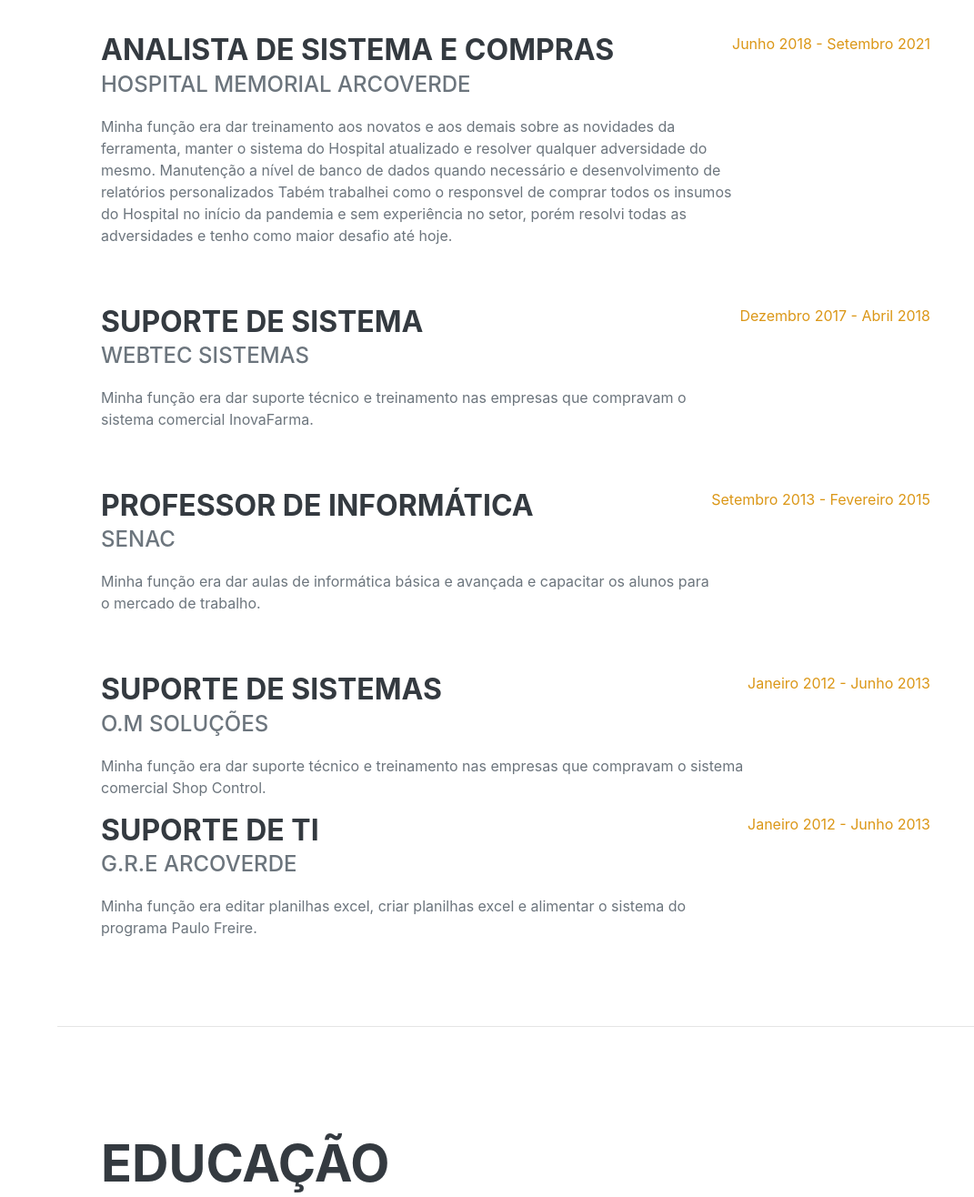
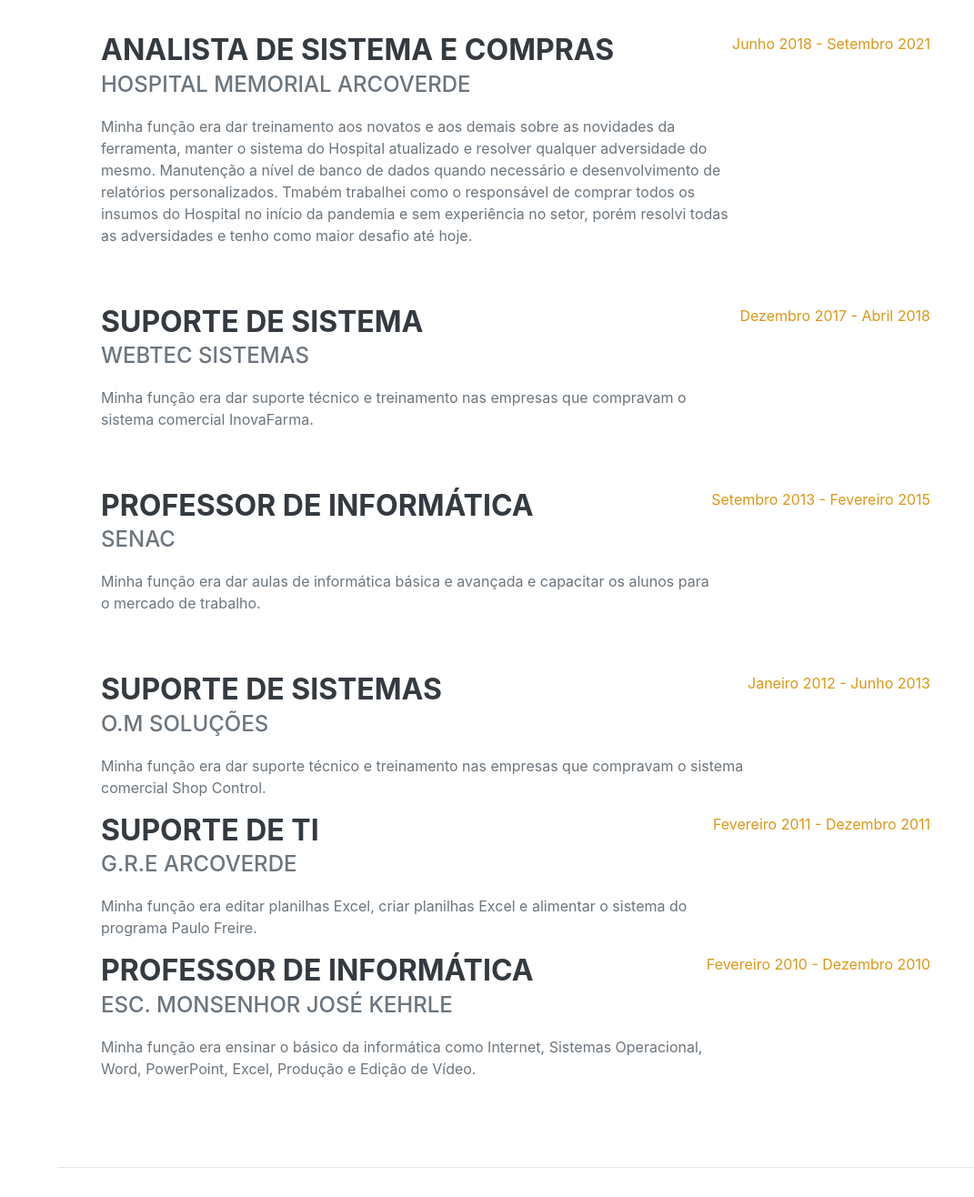
Before and after one commit to RJUAN013/curriculo, a plain HTML site: page index.html in a window 1280 px wide. Shown: the part 960-2276 px from the top of the page at 91% size, without its empty margins (209-1280 px from the left). Drawn offline with nearby package versions, Linux system fonts and the light colour scheme; a web font is replaced by a local one.

Commit message:
Update index.html

```diff
--- a/index.html
+++ b/index.html
@@ -50,7 +50,8 @@
                         Armando de Siqueira Brito 418 · São Miguel, Arcoverde-PE</a> · (87)
                     9.9949-0098 · <a href="mailto:name@gmail.com">RobertoJuanSantosdaSilva@gmail.com</a></div>
                 <p class="lead mb-5">Buscando novos desafios na minha carreira, possuo muita força de vontade e
-                    facilidade em aprender. Estou em busca do meu primeiro trabalho na área e gostaria de uma oportunidade no
+                    facilidade em aprender. Estou em busca do meu primeiro trabalho na área e gostaria de uma
+                    oportunidade no
                     mercado de trabalho para desenvolver meus conhecimentos que aprendi durante a faculdade e fazer
                     parte da história dessa empresa.</p>
                 <div class="social-icons">
@@ -77,8 +78,8 @@
                         <p>Minha função era dar treinamento aos novatos e aos demais sobre as novidades da ferramenta,
                             manter o sistema do Hospital atualizado e resolver qualquer adversidade do
                             mesmo. Manutenção a nível de banco de dados quando necessário e desenvolvimento de
-                            relatórios personalizados
-                            Tabém trabalhei como o responsvel de comprar todos os insumos do Hospital no início da
+                            relatórios personalizados.
+                            Tmabém trabalhei como o responsável de comprar todos os insumos do Hospital no início da
                             pandemia e sem experiência no setor, porém resolvi todas as adversidades e tenho como maior
                             desafio até hoje.</p>
                     </div>
@@ -115,10 +116,19 @@
                     <div class="flex-grow-1">
                         <h3 class="mb-0">Suporte de TI</h3>
                         <div class="subheading mb-3">G.R.E Arcoverde</div>
-                        <p>Minha função era editar planilhas excel, criar planilhas excel e alimentar o sistema do
+                        <p>Minha função era editar planilhas Excel, criar planilhas Excel e alimentar o sistema do
                             programa Paulo Freire.</p>
                     </div>
-                    <div class="flex-shrink-0"><span class="text-primary">Janeiro 2012 - Junho 2013</span></div>
+                    <div class="flex-shrink-0"><span class="text-primary">Fevereiro 2011 - Dezembro 2011</span></div>
+                </div>
+                <div data-aos="fade-left" class="d-flex flex-column flex-md-row justify-content-between">
+                    <div class="flex-grow-1">
+                        <h3 class="mb-0">Professor de Informática</h3>
+                        <div class="subheading mb-3">Esc. Monsenhor José Kehrle</div>
+                        <p>Minha função era ensinar o básico da informática como Internet, Sistemas Operacional, Word,
+                            PowerPoint, Excel, Produção e Edição de Vídeo.</p>
+                    </div>
+                    <div class="flex-shrink-0"><span class="text-primary">Fevereiro 2010 - Dezembro 2010</span></div>
                 </div>
             </div>
         </section>
@@ -177,7 +187,7 @@
                 <div data-aos="fade-right" class="subheading mb-3">Trabalho</div>
                 <ul data-aos="fade-left" class="fa-ul mb-0">
                     <li>
-                        <span class="fa-li"><i class="fas fa-check"></i></span>Construção de Aplicações Web
+                        <span class="fa-li"><i class="fas fa-check"></i></span>Construção de Aplicações Web e Nativa
                     </li>
                     <li>
                         <span class="fa-li"><i class="fas fa-check"></i></span>Construção de Aplicações Responsivas
@@ -201,7 +211,7 @@
                     trabalhar.</p>
                 <p data-aos="fade-left" class="mb-0">Tenho interesse em crescer profissionalmente e como pessoa. Creio
                     que uma das coisas
-                    mais indispensáveis a um homem é reconhecer o uso que deve fazer do seu próprio
+                    mais indispensáveis a um homem é reconhecer o uso que se deve fazer do seu próprio
                     conhecimento.</p>
             </div>
         </section>
@@ -230,21 +240,25 @@
                     </li>
                     <li>
                         <span class="fa-li"><i class="fas fa-trophy text-warning"></i></span>
-                        <a href="https://www.udemy.com/course/desenvolva-aplicacoes-completas-com-spring-boot-e-react-js/">Curso - Full
-                        Stack com Spring Boot e React JS</a>
+                        <a
+                            href="https://www.udemy.com/course/desenvolva-aplicacoes-completas-com-spring-boot-e-react-js/">Curso
+                            - Full
+                            Stack com Spring Boot e React JS</a>
                     </li>
                     <li>
                         <span class="fa-li"><i class="fas fa-trophy text-warning"></i></span>
                         <a href="https://www.udemy.com/course/react-e-typescript/">Curso -
-                        React e TypeScript: desenvolvendo um Dashboard</a>
+                            React e TypeScript: desenvolvendo um Dashboard</a>
                     </li>
                     <li>
-                        <span class="fa-li"><i class="fas fa-trophy text-warning"></i></span><a href="https://www.udemy.com/course/adobexd2020/">Curso - Completo de ADOBE
-                        XD 2021 (UI/UX Design APPs e Sites)</a>
+                        <span class="fa-li"><i class="fas fa-trophy text-warning"></i></span><a
+                            href="https://www.udemy.com/course/adobexd2020/">Curso - Completo de ADOBE
+                            XD 2021 (UI/UX Design APPs e Sites)</a>
                     </li>
                     <li>
-                        <span class="fa-li"><i class="fas fa-trophy text-warning"></i></span><a href="https://www.udemy.com/course/front-end-essencial/">Curso - Front-End Design
-                        Essencial - HTML, CSS e JS Completo</a>
+                        <span class="fa-li"><i class="fas fa-trophy text-warning"></i></span><a
+                            href="https://www.udemy.com/course/front-end-essencial/">Curso - Front-End Design
+                            Essencial - HTML, CSS e JS Completo</a>
                     </li>
                 </ul>
             </div>
```
